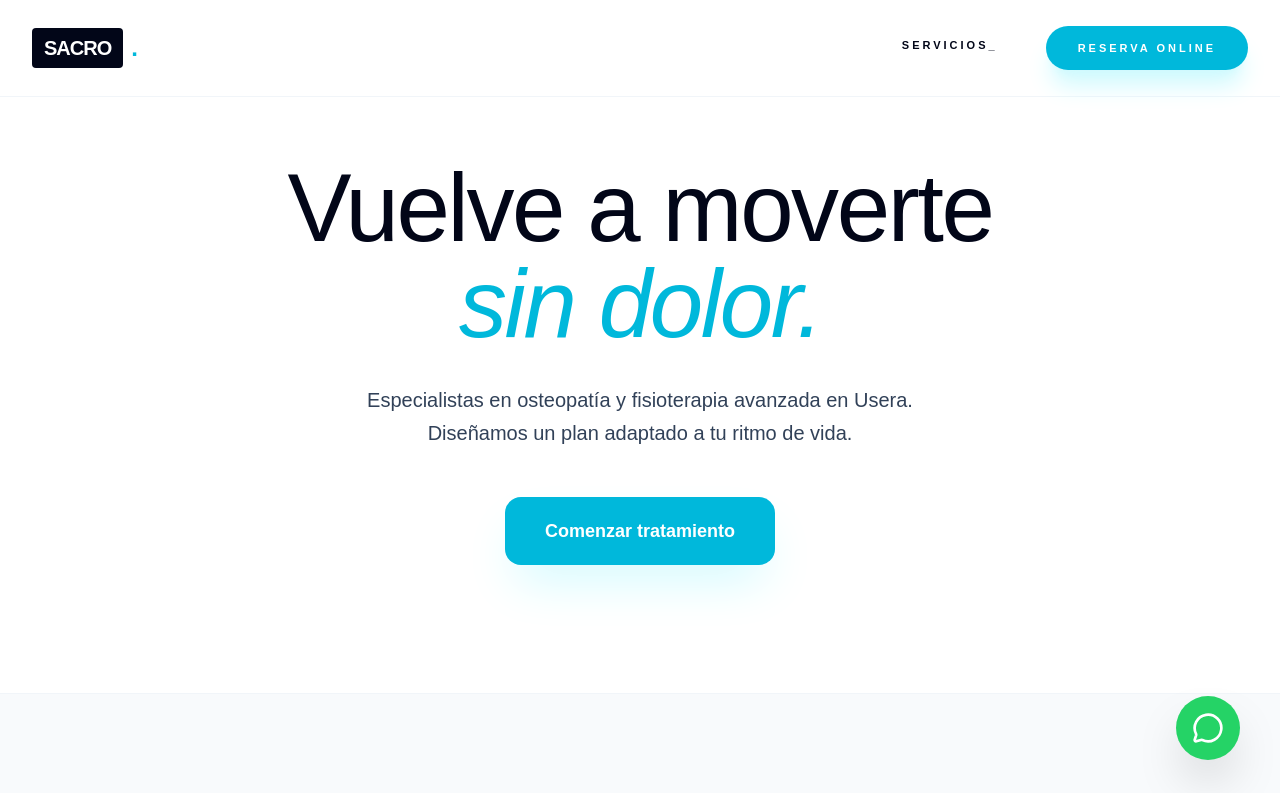
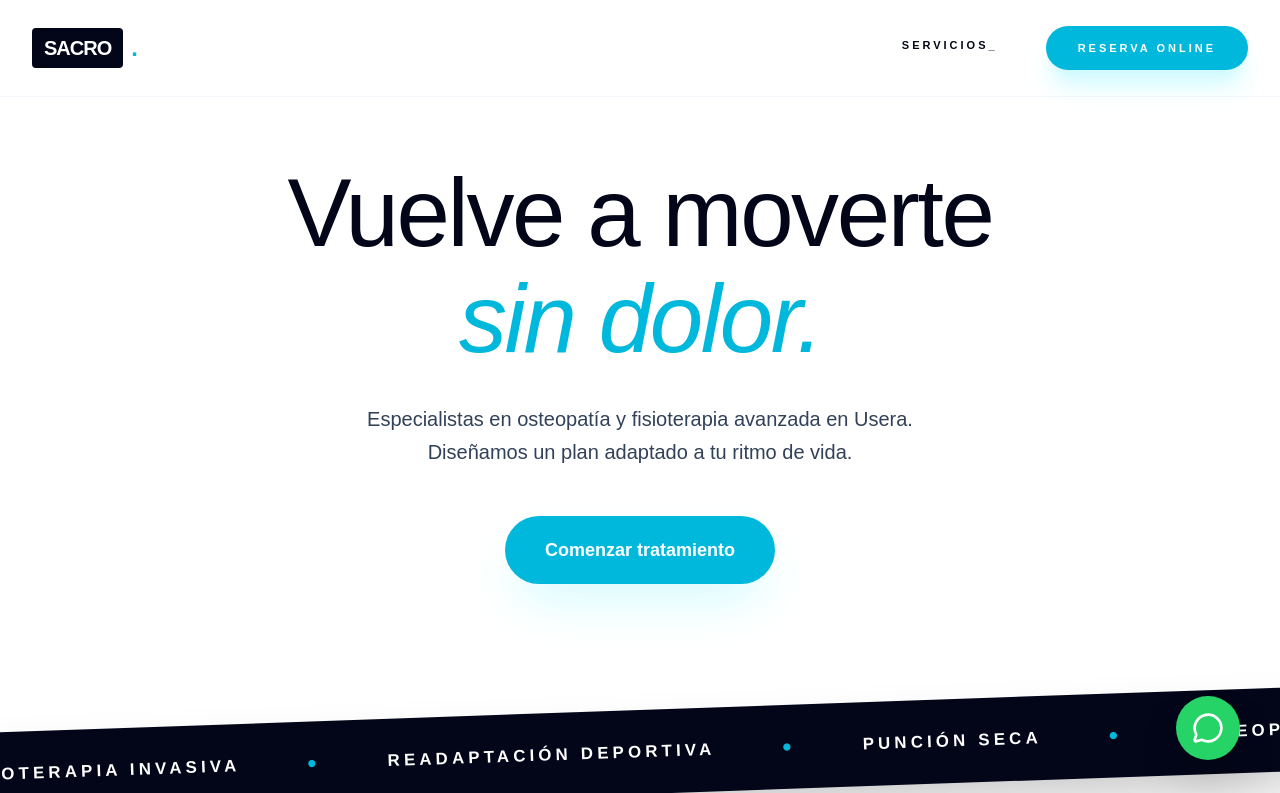
Before and after one commit to AsierLopezG/SacroWeb, a Next.js app: page / in a window 1280 px wide. Shown: the top 793 px of the page. Built offline with nearby package versions, Linux system fonts and the light colour scheme.

Commit message:
Add files via upload

```diff
--- a/app/page.tsx
+++ b/app/page.tsx
@@ -16,20 +16,63 @@ export default function Home() {
   const anterior = () => setIndex((prev) => (prev - 1 + reseñas.length) % reseñas.length);
 
   return (
-    <main className="pt-40">
-      <section className="px-8 text-center mb-32">
-        <h1 className="text-6xl md:text-8xl font-medium tracking-tight mb-8 text-slate-950">
+    <main className="pt-32 md:pt-40 bg-white overflow-hidden">
+
+      {/* SECCIÓN PRINCIPAL CON EFECTO "APPLE" (Aparición suave) */}
+      <section className="px-4 md:px-8 text-center mb-24 md:mb-32 max-w-4xl mx-auto">
+        <motion.h1
+          initial={{ opacity: 0, y: 30 }}
+          animate={{ opacity: 1, y: 0 }}
+          transition={{ duration: 0.8, ease: "easeOut" }}
+          className="text-5xl md:text-7xl lg:text-8xl font-medium tracking-tight mb-6 md:mb-8 text-slate-950 leading-[1.1]"
+        >
           Vuelve a moverte <br/> <span className="italic font-light text-cyan-500">sin dolor.</span>
-        </h1>
-        <p className="max-w-xl mx-auto text-xl text-slate-700 leading-relaxed mb-12">
+        </motion.h1>
+
+        <motion.p
+          initial={{ opacity: 0, y: 20 }}
+          animate={{ opacity: 1, y: 0 }}
+          transition={{ duration: 0.8, delay: 0.2, ease: "easeOut" }}
+          className="max-w-xl mx-auto text-lg md:text-xl text-slate-700 leading-relaxed mb-10 md:mb-12 font-medium"
+        >
           Especialistas en osteopatía y fisioterapia avanzada en Usera. Diseñamos un plan adaptado a tu ritmo de vida.
-        </p>
-        <Link href="/reserva" className="inline-block bg-cyan-500 text-white px-10 py-5 rounded-2xl font-bold text-lg hover:bg-slate-950 transition-all shadow-2xl shadow-cyan-100">
-          Comenzar tratamiento
-        </Link>
+        </motion.p>
+
+        <motion.div
+          initial={{ opacity: 0, scale: 0.9 }}
+          animate={{ opacity: 1, scale: 1 }}
+          transition={{ duration: 0.5, delay: 0.4 }}
+        >
+          <Link href="/reserva" className="inline-block bg-cyan-500 text-white px-8 py-4 md:px-10 md:py-5 rounded-full font-bold text-base md:text-lg hover:bg-slate-950 transition-all shadow-2xl shadow-cyan-100">
+            Comenzar tratamiento
+          </Link>
+        </motion.div>
       </section>
 
-{/* SECCIÓN CARROUSEL DE RESEÑAS */}
+      {/* CINTA INFINITA (MARQUEE) - El toque premium */}
+      <div className="bg-slate-950 py-4 md:py-6 transform -rotate-2 scale-105 shadow-2xl overflow-hidden mb-24 md:mb-32">
+        <motion.div
+          animate={{ x: [0, -1035] }}
+          transition={{ repeat: Infinity, ease: "linear", duration: 20 }}
+          className="flex whitespace-nowrap gap-8 md:gap-16 items-center"
+        >
+          {/* Repetimos las palabras para que el bucle no se corte */}
+          {[...Array(3)].map((_, i) => (
+            <div key={i} className="flex gap-8 md:gap-16 items-center text-white text-sm md:text-base font-black uppercase tracking-[4px]">
+              <span>Osteopatía</span>
+              <span className="text-cyan-500 text-2xl">•</span>
+              <span>Fisioterapia Invasiva</span>
+              <span className="text-cyan-500 text-2xl">•</span>
+              <span>Readaptación Deportiva</span>
+              <span className="text-cyan-500 text-2xl">•</span>
+              <span>Punción Seca</span>
+              <span className="text-cyan-500 text-2xl">•</span>
+            </div>
+          ))}
+        </motion.div>
+      </div>
+
+      {/* SECCIÓN CARROUSEL DE RESEÑAS */}
       <section className="bg-slate-50 py-24 px-4 border-y border-slate-100 overflow-hidden">
         <div className="max-w-4xl mx-auto relative">
 
@@ -38,7 +81,6 @@ export default function Home() {
             <p className="text-3xl md:text-4xl font-medium text-slate-950 italic">Lo que dicen nuestros pacientes</p>
           </div>
 
-          {/* Contenedor más alto en móvil (500px) para dejar espacio a los botones abajo */}
           <div className="relative h-[500px] md:h-[400px] flex flex-col items-center justify-center">
             <AnimatePresence mode="wait">
               <motion.div
@@ -46,7 +88,6 @@ export default function Home() {
                 initial={{ opacity: 0, x: 20 }}
                 animate={{ opacity: 1, x: 0 }}
                 exit={{ opacity: 0, x: -20 }}
-                /* Tarjeta adaptada para móvil: 95% de ancho */
                 className="absolute w-[95%] max-w-lg bg-white p-8 md:p-10 rounded-[2.5rem] shadow-xl border border-slate-100 text-center md:text-left"
               >
                 <Quote className="hidden md:block absolute top-6 right-8 text-slate-50" size={60} />
@@ -60,7 +101,6 @@ export default function Home() {
               </motion.div>
             </AnimatePresence>
 
-            {/* CONTROLES: Abajo en móvil (bottom-0), a los lados en PC (top-1/2) */}
             <div className="absolute bottom-0 md:top-1/2 md:-translate-y-1/2 w-full flex justify-center md:justify-between gap-6 px-4 pointer-events-none">
               <button onClick={anterior} className="pointer-events-auto p-4 bg-white rounded-full shadow-lg hover:bg-slate-50 border border-slate-200 transition-all">
                 <ChevronLeft size={24} className="text-slate-950" />
@@ -70,9 +110,8 @@ export default function Home() {
               </button>
             </div>
           </div>
-
         </div>
       </section>
     </main>
-  )
+  );
 }
```
